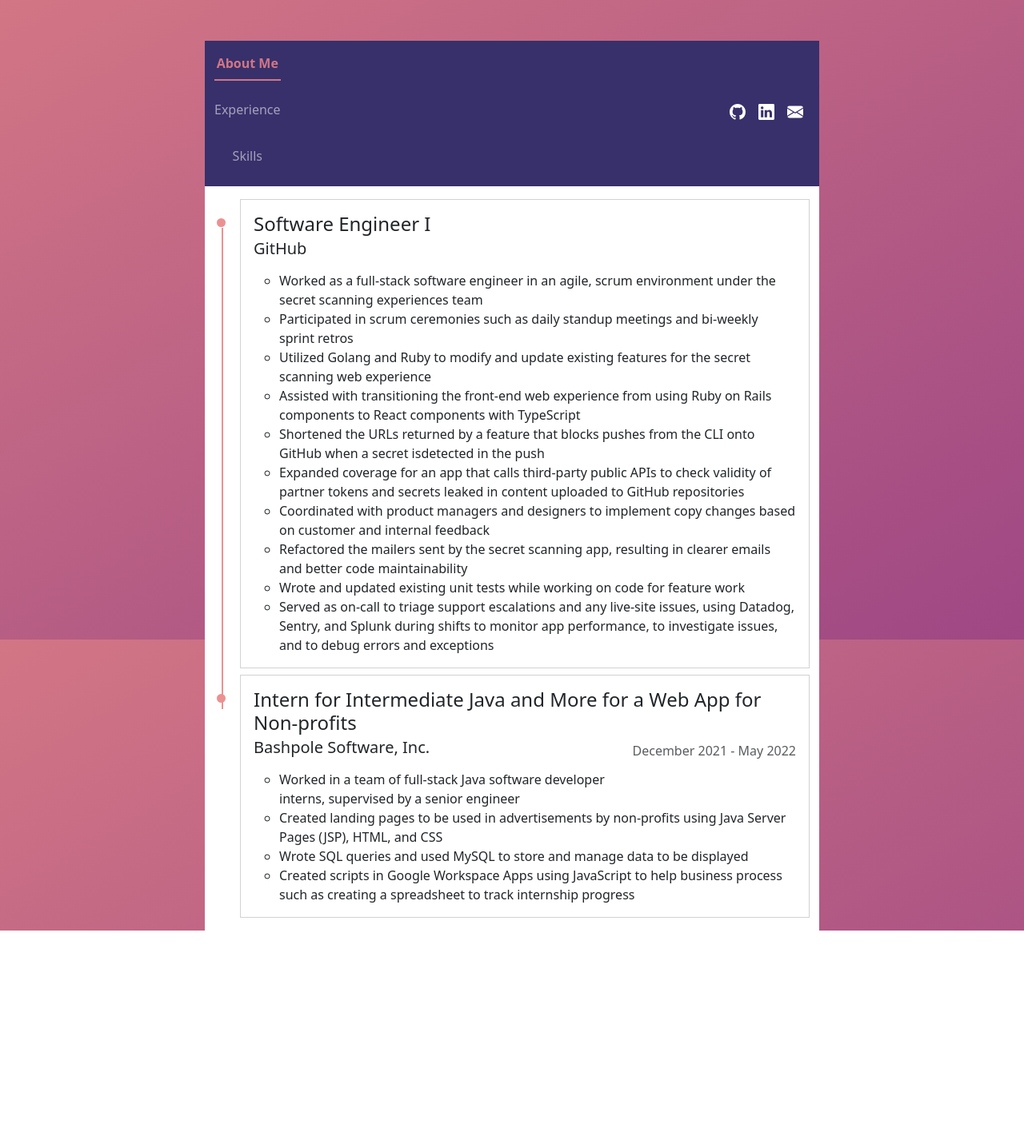
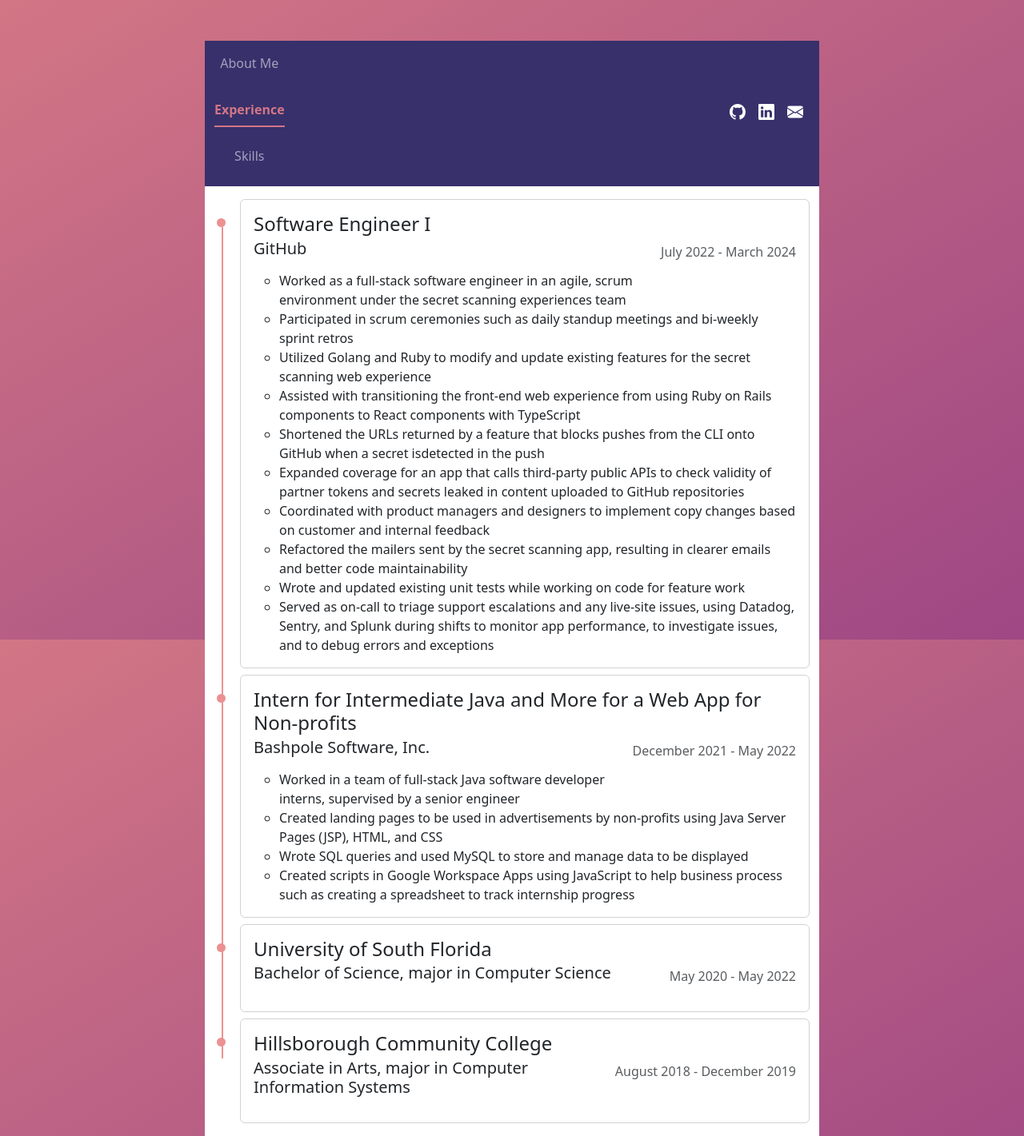
Before and after one commit to janellamarie/portfolio, a React (Vite) app: page /experience in a window 1280 px wide. Shown: the whole page at 80% size. Before the commit the page ends 1164 px from the top, so only its background shows below. Built offline with nearby package versions, Linux system fonts and the light colour scheme.

Commit message:
More timeline UI updates and add Skills page

```diff
--- a/index.html
+++ b/index.html
@@ -9,6 +9,25 @@
     <link href="https://cdn.jsdelivr.net/npm/bootstrap@5.3.3/dist/css/bootstrap.min.css" rel="stylesheet" integrity="sha384-QWTKZyjpPEjISv5WaRU9OFeRpok6YctnYmDr5pNlyT2bRjXh0JMhjY6hW+ALEwIH" crossorigin="anonymous">
     <link rel="stylesheet" href="https://cdn.jsdelivr.net/npm/bootstrap-icons@1.11.3/font/bootstrap-icons.min.css">
 
+    <!-- JQuery -->
+    <script src="https://ajax.googleapis.com/ajax/libs/jquery/3.7.1/jquery.min.js"></script>
+
+    <script>
+      var path = window.location.pathname;
+
+      $(document).ready(function() {
+        $('.nav-link').each(function(n) {
+          if(path.includes('/experience')) {
+            $("#experience").addClass('active');
+          } else if(path.includes('/skills')) {
+            $("#skills").addClass('active');
+          } else {
+            $("#about-me").addClass('active');
+          }
+        })
+      });
+      </script>
+
     <title>Janella Marie Co</title>
   </head>
   <body>
--- a/src/App.css
+++ b/src/App.css
@@ -1,7 +1,3 @@
-* {
-  border-radius: 0 !important;
-}
-
 #greeting {
   display: flex;
   margin-bottom: 0;
--- a/src/App.jsx
+++ b/src/App.jsx
@@ -18,13 +18,13 @@
       <div className="container-fluid">
         <ul className="navbar-nav nav nav-underline nav-fill">
           <li className="nav-item">
-            <a className="nav-link active" href="/">About Me</a>
+            <a className="nav-link" href="/" id="about-me">About Me</a>
           </li>
           <li className="nav-item">
-            <a className="nav-link" href="experience">Experience</a>
+            <a className="nav-link" href="experience" id="experience">Experience</a>
           </li>
           <li className="nav-item">
-            <a className="nav-link" href="skils">Skills</a>
+            <a className="nav-link" href="skills" id="skills">Skills</a>
           </li>
         </ul>
         <div>
--- a/src/Experience.css
+++ b/src/Experience.css
@@ -10,9 +10,9 @@
 .timeline::before {
   content: '';
   position: absolute;
-  top: 4%;
+  top: 3%;
   left: 9.4px;
   width: 2px;
-  height: 67%;
+  height: 90%;
   background: rgb(236, 145, 145);
 }
--- a/src/Experience.jsx
+++ b/src/Experience.jsx
@@ -11,7 +11,7 @@
               <div className="card border-1 bg-transparent mb-2">
                 <div className="card-body">
                   <h4 className="card-title">Software Engineer I</h4>
-
+                  <p className="float-end text-body-secondary">July 2022 - March 2024</p>
                   <h5 className="card-subtitle pb-3 ">GitHub</h5>
                   <p className="card-text">
                     <ul>
@@ -53,7 +53,7 @@
 
             {/* Bashpole */}
             <li className="timeline-item">
-              <div className="card border-1 bg-transparent">
+              <div className="card border-1 bg-transparent mb-2">
                 <div className="card-body">
                   <h4 className="card-title">Intern for Intermediate Java and More for a Web App for Non-profits</h4>
                   <p className="float-end text-body-secondary">December 2021 - May 2022</p>
@@ -77,6 +77,30 @@
                 </div>
               </div>
             </li>
+
+
+          {/* USF */}
+          <li className="timeline-item">
+              <div className="card border-1 bg-transparent mb-2">
+                <div className="card-body">
+                  <h4 className="card-title">University of South Florida</h4>
+                  <p className="float-end text-body-secondary">May 2020 - May 2022</p>
+                  <h5 className="card-subtitle pb-3 ">Bachelor of Science, major in Computer Science</h5>
+                </div>
+              </div>
+            </li>
+
+          {/* HCC */}
+          <li className="timeline-item">
+              <div className="card border-1 bg-transparent mb-2">
+                <div className="card-body">
+                  <h4 className="card-title">Hillsborough Community College</h4>
+                  <p className="float-end text-body-secondary">August 2018 - December 2019</p>
+                  <h5 className="card-subtitle pb-3 ">Associate in Arts, major in Computer Information Systems</h5>
+                </div>
+              </div>
+            </li>
+
           </ul>
         </div>
       </div>
--- /dev/null
+++ b/src/Skills.jsx
@@ -0,0 +1,24 @@
+let languages = [
+  "C++",
+  "Java",
+  "Python"
+]
+
+function SkillPill(value) {
+  console.log("<SkillPill> value: ", value)
+  return(
+    <button className="btn btn-outline-primary" disabled>{value}</button>
+  )
+}
+
+export default function Skills() {
+  return(
+    <div className="container">
+      <div className="row">
+        {languages.map((l) => {
+          <SkillPill value={l}/>
+        })}
+      </div>
+    </div>
+  )
+}
```
Also changed, not shown: src/main.jsx (+7 -2 lines).
